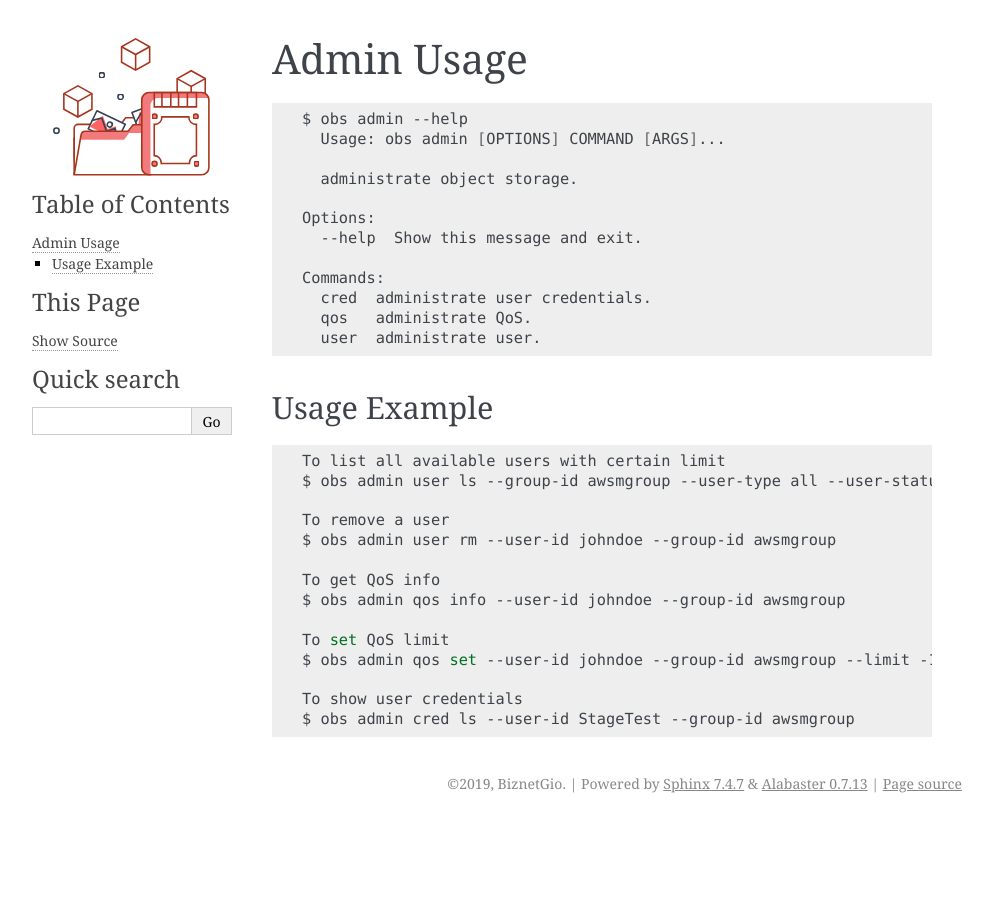
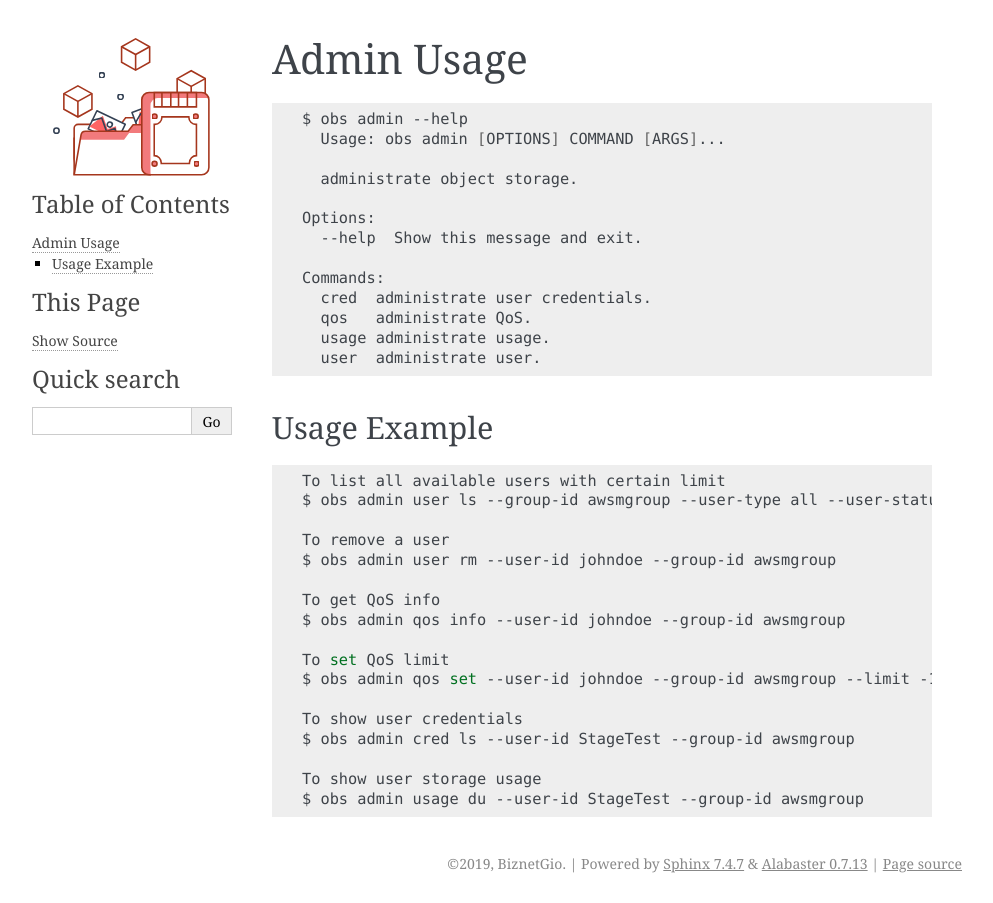
Before and after one commit to BiznetGIO/neo-obs, a Sphinx documentation site: the page built from docs/usage/admin.rst, in a window 1280 px wide. Shown: the whole page, without its empty margins (148-1141 px from the left). Built offline with Sphinx 7.4.7, drawn with Linux system fonts in a browser that asks for light colours; the version number could not be read and is left out.

Commit message:
update: admin usage documentation

```diff
--- a/docs/api/storage.rst
+++ b/docs/api/storage.rst
@@ -1,5 +1,5 @@
 obs.storage
-=============
+===========
 
 .. automodule:: obs.libs.bucket
    :members:
--- a/docs/conf.py
+++ b/docs/conf.py
@@ -1,9 +1,8 @@
 import os
 import sys
 
-sys.path.insert(0, os.path.abspath("../"))
+sys.path.insert(0, os.path.abspath("./"))
 
-# from obs import cli
 import obs.cli
 
 
--- a/docs/usage/admin.rst
+++ b/docs/usage/admin.rst
@@ -14,6 +14,7 @@ Admin Usage
   Commands:
     cred  administrate user credentials.
     qos   administrate QoS.
+    usage administrate usage.
     user  administrate user.
 
 
@@ -36,3 +37,6 @@ Usage Example
 
   To show user credentials
   $ obs admin cred ls --user-id StageTest --group-id awsmgroup
+
+  To show user storage usage
+  $ obs admin usage du --user-id StageTest --group-id awsmgroup
```
